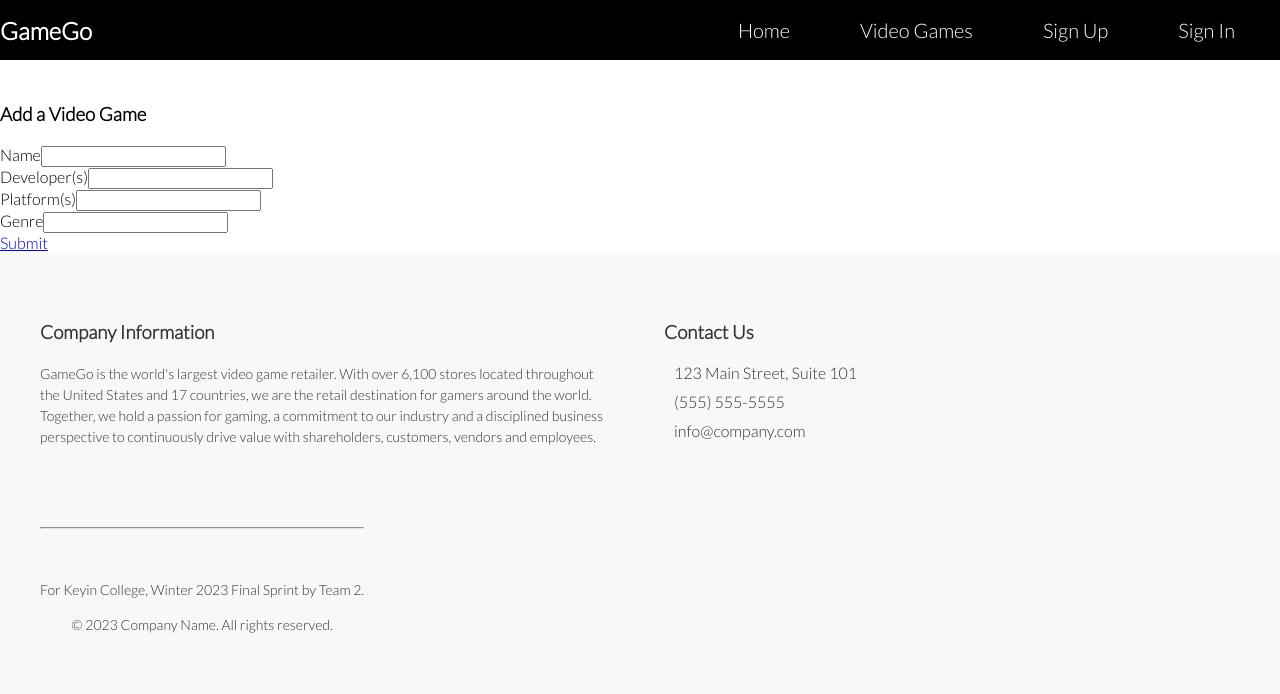
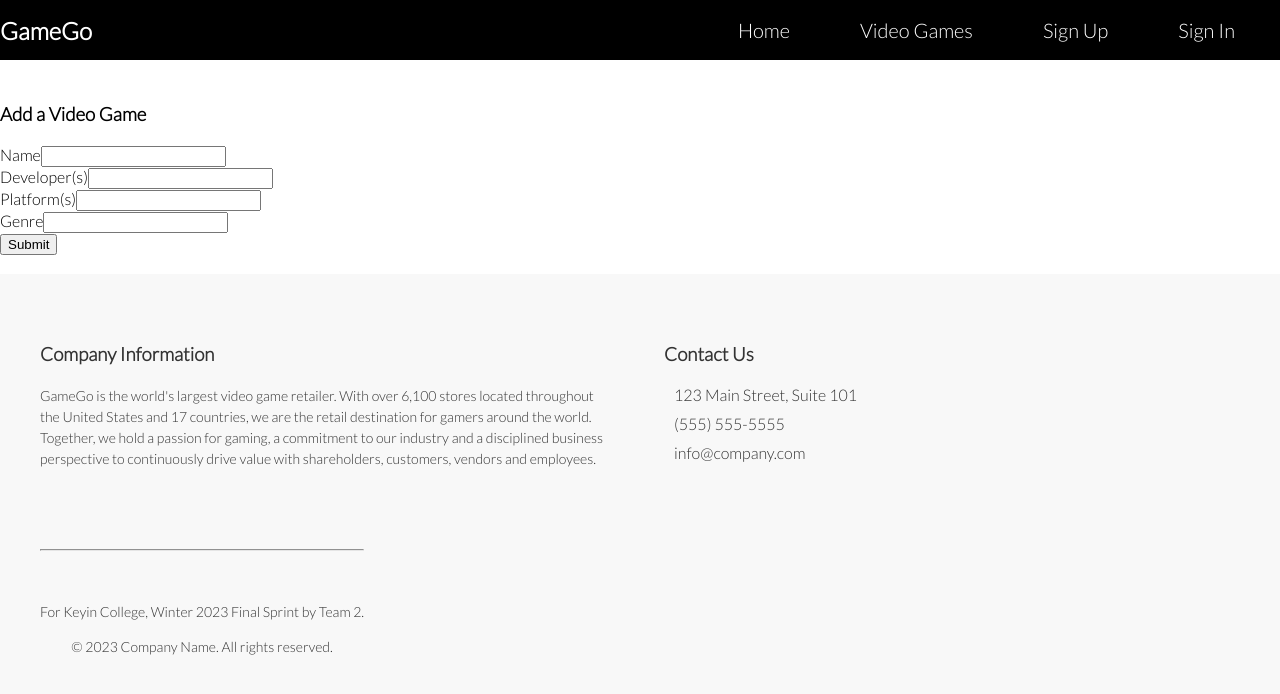
Before and after one commit to Semester-4-Group-2/team-2-sprint-2-frontend, a React (Create React App) app in the folder team2-react/: page /videogames/add in a window 1280 px wide. Shown: the top 694 px of the page. Built offline with nearby package versions, Linux system fonts and the light colour scheme.

Commit message:
complete

```diff
--- a/team2-react/src/Components/AddVideoGame files/AddVideoGame.jsx
+++ b/team2-react/src/Components/AddVideoGame files/AddVideoGame.jsx
@@ -8,17 +8,30 @@ export default function AddVideoGame() {
   const [genre, setGenre] = React.useState("");
 
   const handleClick = (e) => {
+    e.preventDefault();
+    if (!name || !developers || !platforms || !genre) {
+      alert("Please fill out all fields.");
+      return;
+    }
     const videoGame = { name, developers, platforms, genre };
     fetch("http://localhost:8080/videogames/add", {
       method: "POST",
       headers: { "Content-Type": "application/json" },
       body: JSON.stringify(videoGame),
+    })
+      .then(() => {
+        // Redirect the user to the "/videogames/added" page
+        window.location.href = "/videogames/added";
+      })
+      .catch((error) => {
+        console.error("Error adding video game: ", error);
       });
   };
 
   return (
     <div>
       <h3>Add a Video Game</h3>
+      <form onSubmit={handleClick}>
         <label>
           Name
           <input value={name} onChange={(e) => setName(e.target.value)} />
@@ -45,9 +58,9 @@ export default function AddVideoGame() {
           <input value={genre} onChange={(e) => setGenre(e.target.value)} />
         </label>
         <br />
-      <Link to="/videogames/added" onClick={handleClick}>
-        Submit
-      </Link>
+        <button type="submit">Submit</button>
+      </form>
+      <br />
     </div>
   );
 }
```
Lines whose indentation alone changed are shown as unchanged.
